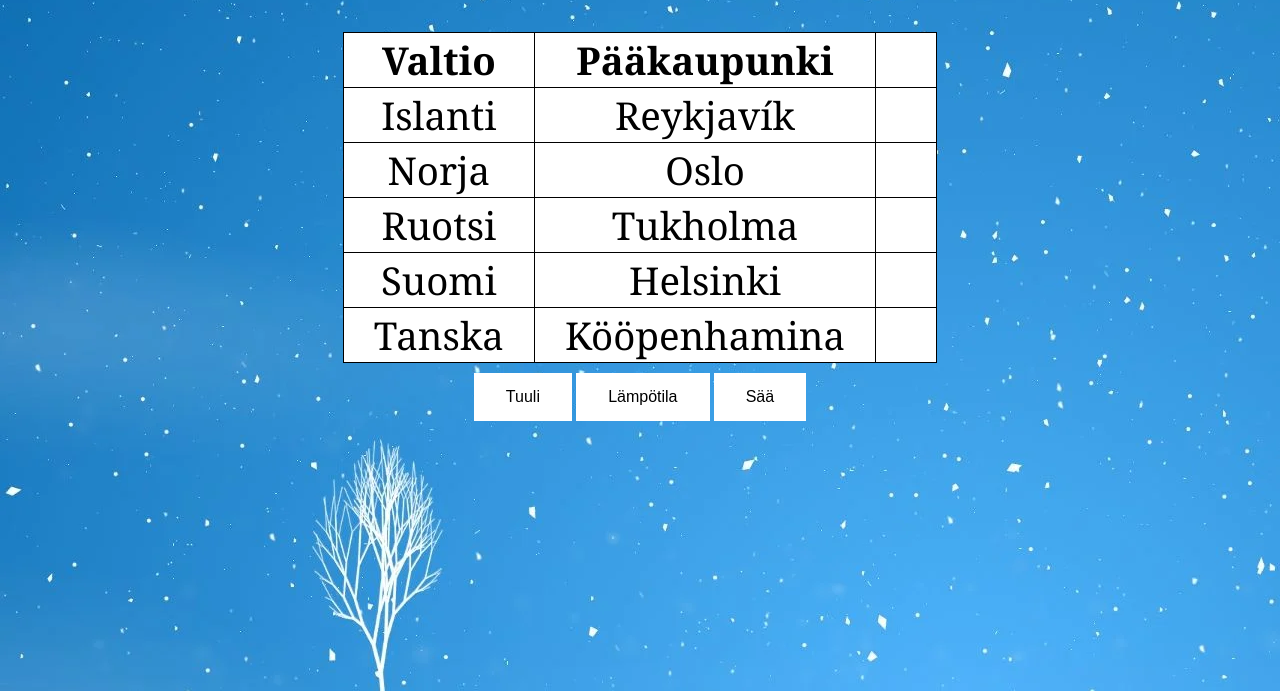
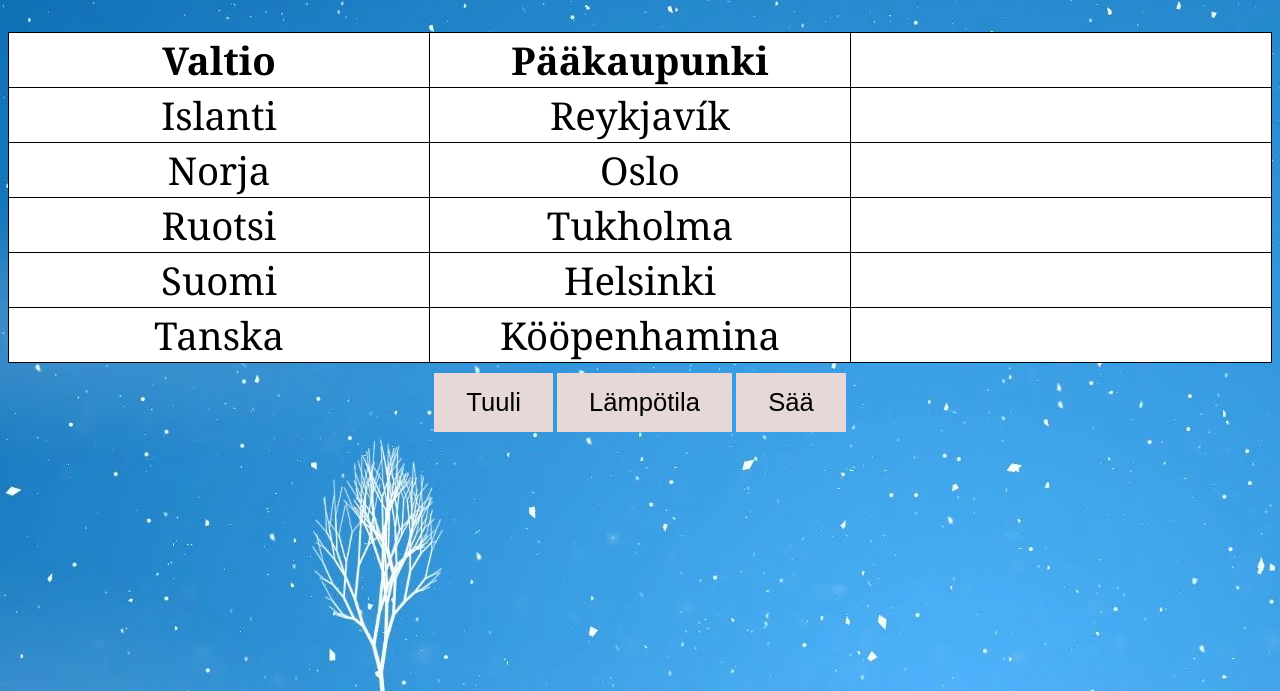
Before and after one commit to JussiKujala/Finalassignment, a plain HTML site: page index.html in a window 1280 px wide. Shown: the part 109-800 px from the top of the page. Drawn offline with Linux system fonts and the light colour scheme; no server answers.

Commit message:
buttons size changed and table position

```diff
--- a/style/style.css
+++ b/style/style.css
@@ -19,7 +19,10 @@ div{
 
 table{
     margin: auto;
-    table-layout:fixed;
+    table-layout: auto;
+    table-layout: fixed;
+    width: 100%;
+    white-space: nowrap;
 }
 
 table, th, td {
@@ -41,12 +44,12 @@ padding-right: 30px;
 
 #button {
     margin-top: 10px;
-    background-color: #ffffff;
+    background-color: #e7d8d8;
     border: none;
     color: black;
     padding: 15px 32px;
     text-align: center;
     text-decoration: none;
     display: inline-block;
-    font-size: 16px;
+    font-size: 2vw;
   }
```
